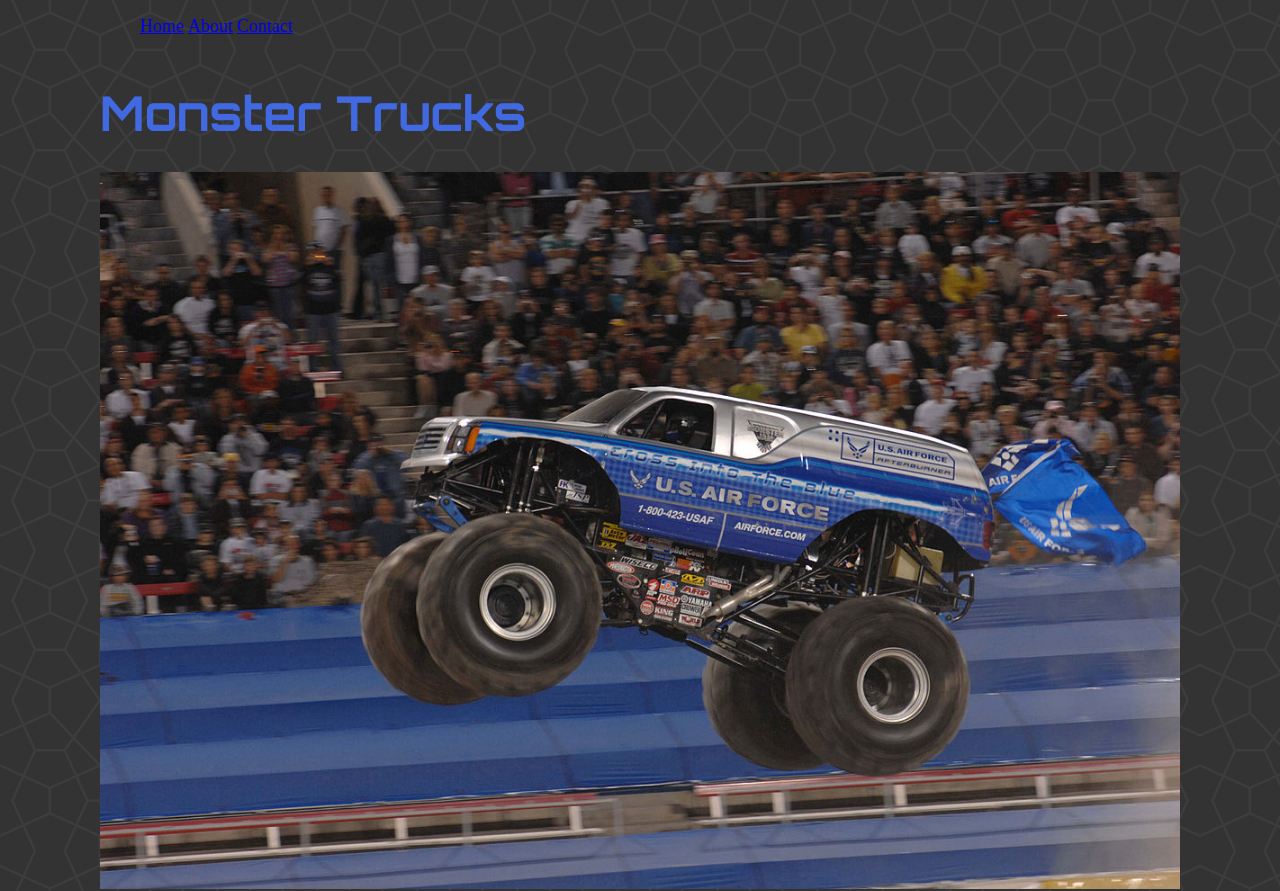
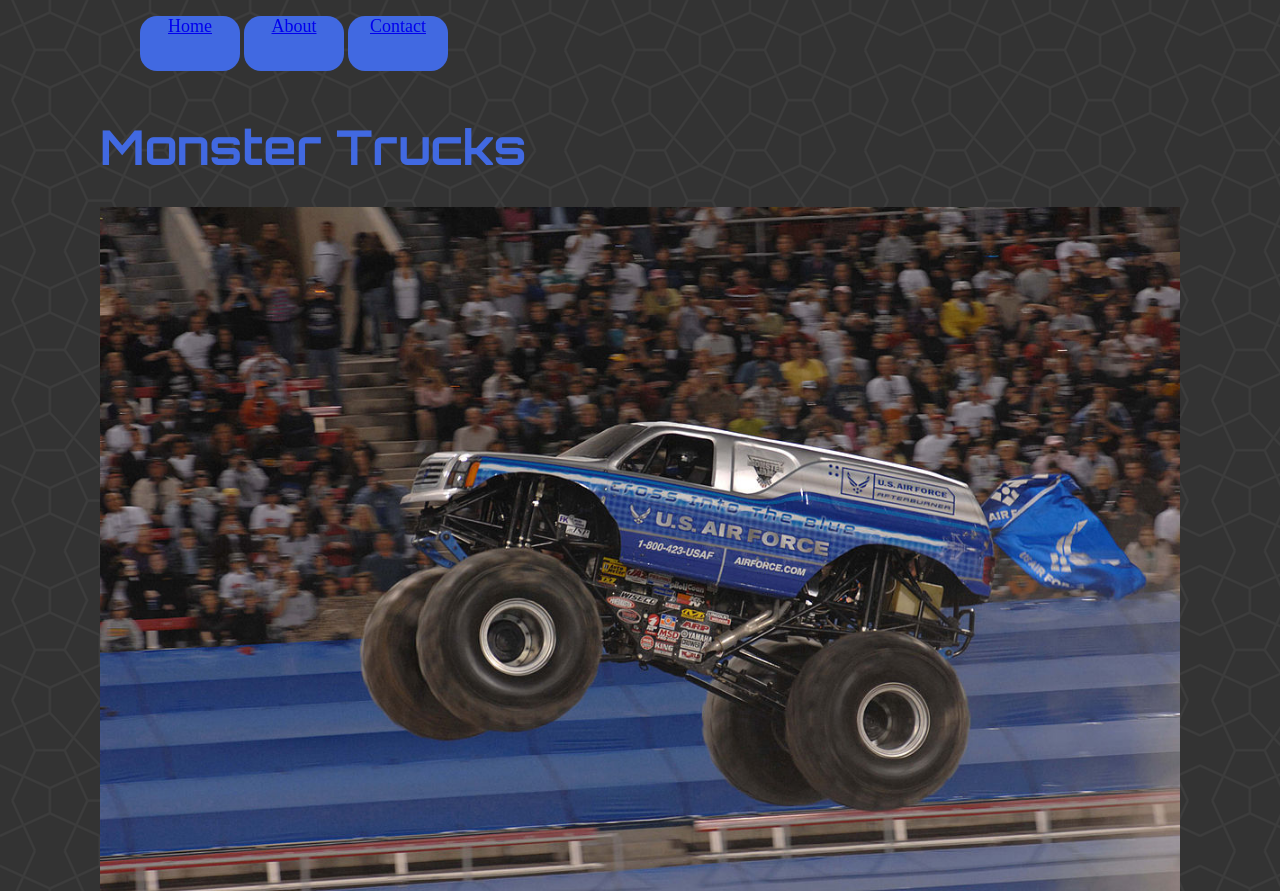
Before and after one commit to racnicfer/monster-trucks, a plain HTML site: page index.html in a window 1280 px wide. Shown: the top 891 px of the page. Drawn offline with nearby package versions, Linux system fonts and the light colour scheme.

Commit message:
Navigation 0

```diff
--- a/css/styles.css
+++ b/css/styles.css
@@ -29,8 +29,57 @@
     font-family:
 }
 
+a {
+    background: royalblue;
+    border-radius: 17px;
+    display: block;
+    height:55px;
+    width: 100px;
+    text-align: center;
+}
+
 li {
     display: inline-block;
     font-size: 18px;
     text-decoration: none;
+    border: none;
 }
+
+
+/* links ***************************
+
+li {
+  list-style: none;
+
+  /* make horizontal
+ float: left;
+}
+
+/* link & Visited
+a:link,
+a:visited {
+  /*transition: padding-top .5s;
+  border-left: 8px solid  black;
+  background: silver;
+  border-left: 8px solid silver;
+  color: lightgray;
+  display: block;
+  height: 32px;
+  text-align: center;
+  line-height: 32px;
+  text-decoration: none;
+  padding-top: 0;
+  margin-bottom: 10px;
+  width: 200px;
+
+}*/
+/* hover state
+a:focus,
+a:hover,
+a:active {
+  border-left: 8px solid  black;
+  background-color: royalblue;
+  color: black;
+  padding-top: 32px;
+}
+*/
```
